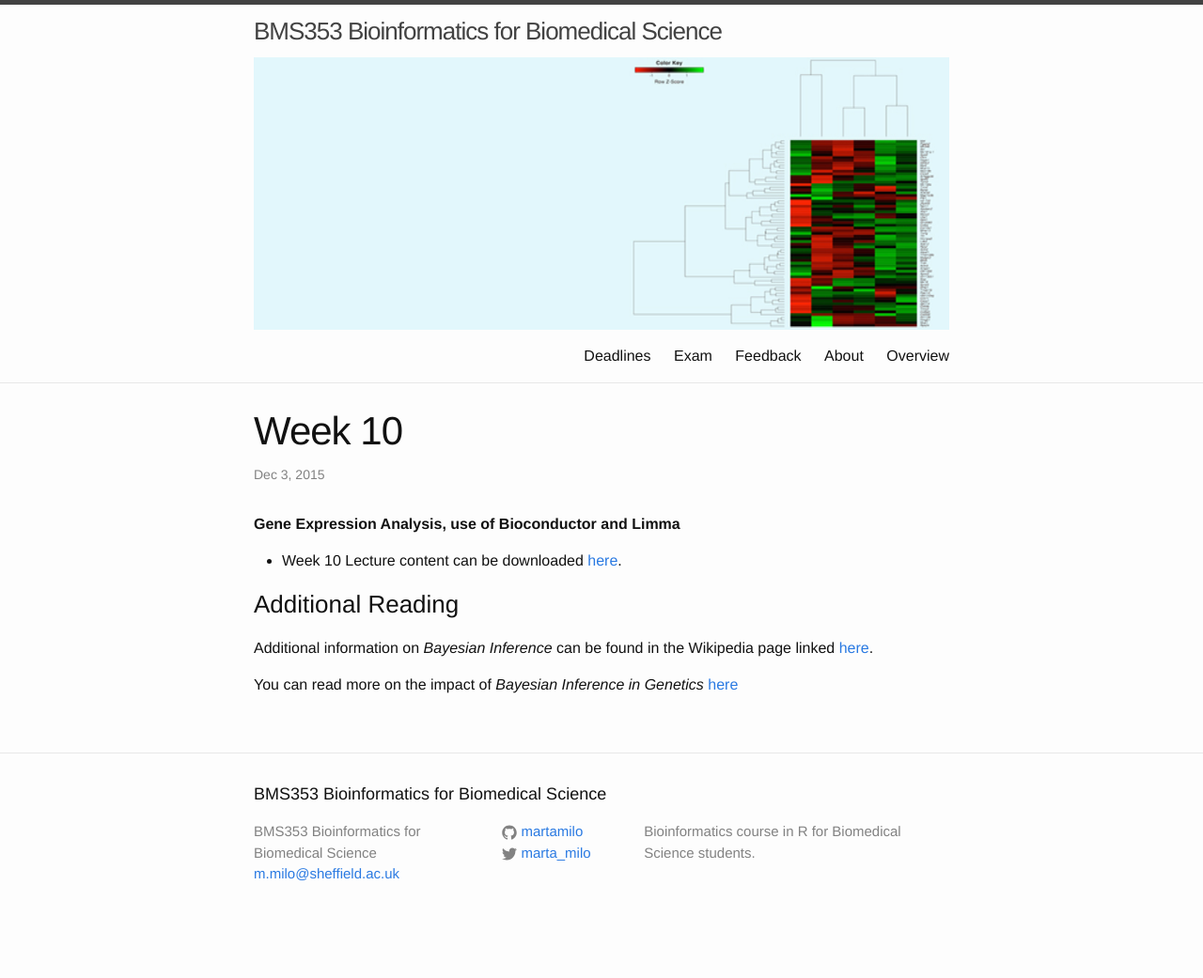
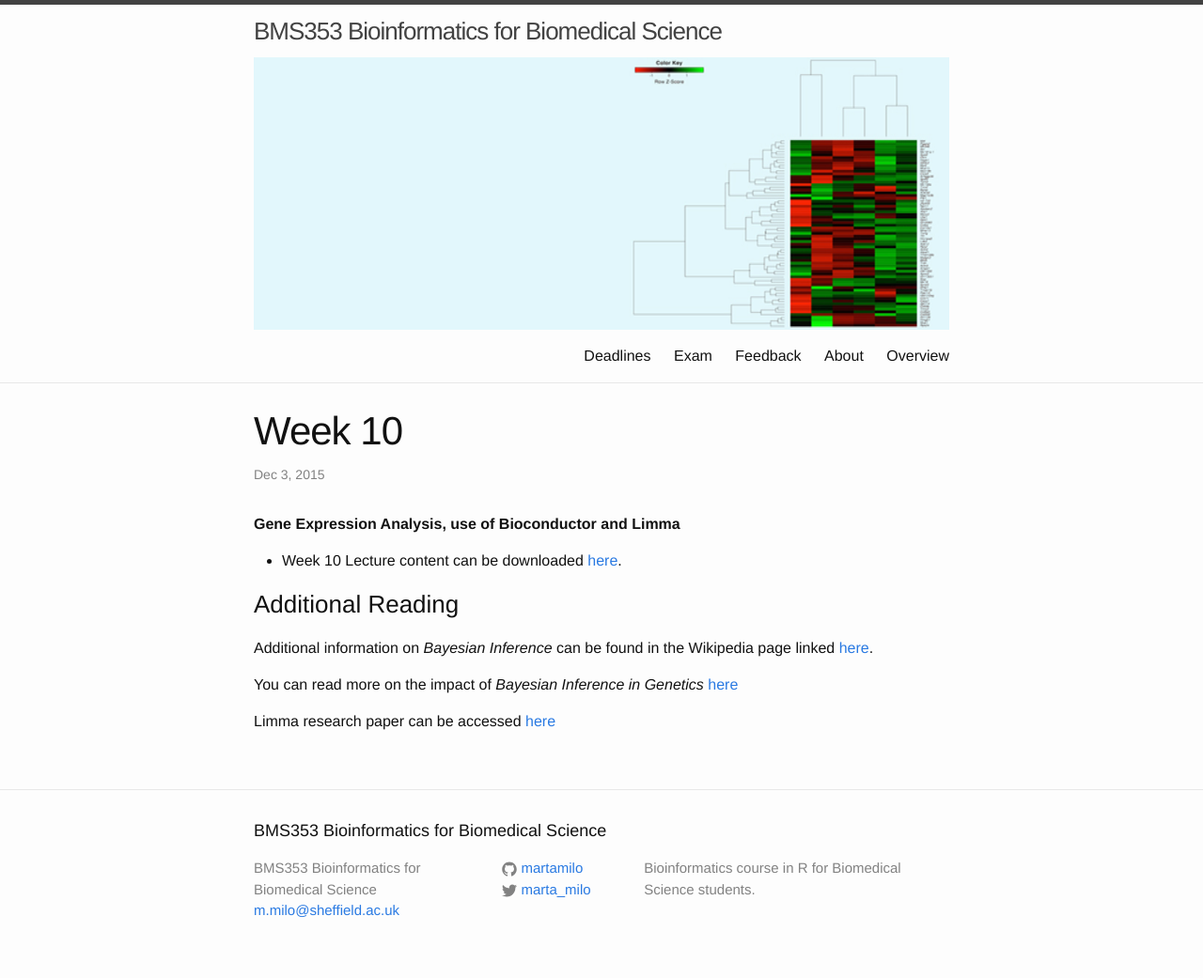
Before and after one commit to sods/bioinformatics, a Jekyll site: the page built from _posts/2015-12-03-week-10-bioconductor-and-limma.md, in a window 1280 px wide. Shown: the whole page at 94% size. Built offline with Jekyll 4.4.1, drawn with Linux system fonts in a browser that asks for light colours; comment, search, counter and statistics services are not loaded; before the commit the page ends 1002 px from its top, so only the background shows below that.

Commit message:
Added limma's paper

```diff
--- a/_posts/2015-12-03-week-10-bioconductor-and-limma.md
+++ b/_posts/2015-12-03-week-10-bioconductor-and-limma.md
@@ -15,3 +15,6 @@ Additional information on *Bayesian Inference* can be found in the Wikipedia pag
 
 
 You can read more on the impact of *Bayesian Inference in Genetics* [here](http://opendsi.cc/bioinformatics/assets/Bayesian_Rev_genetics.pdf)
+
+
+Limma research paper can be accessed [here](http://opendsi.cc/bioinformatics/assets/limma-biocbook-reprint.pdf)
```
